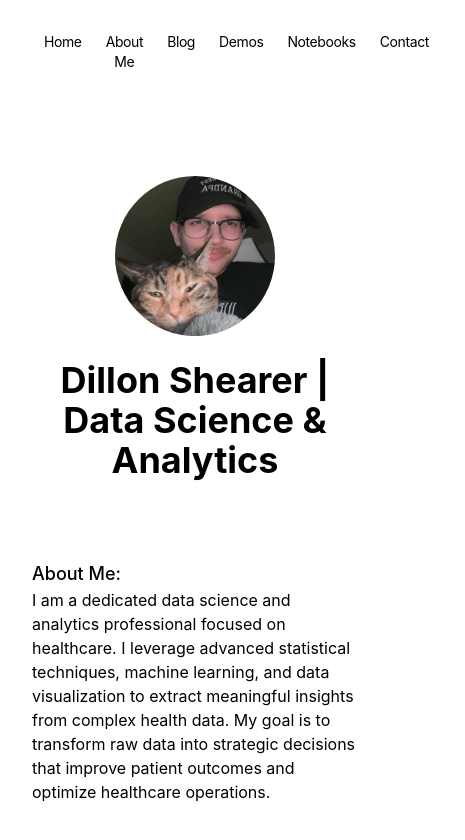
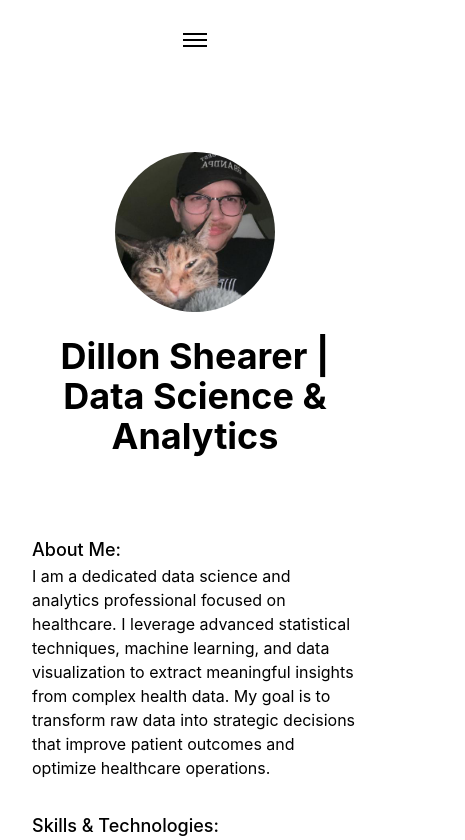
Before and after one commit to dillon-shearer/dillon-shearer-website, a Next.js app: page / in a window 390 px wide. Shown: the top 840 px of the page, 465 px wide, since content can reach past the window. Built offline with nearby package versions, Linux system fonts and the light colour scheme.

Commit message:
add hamburger nav for mobile only

```diff
--- a/app/components/nav.tsx
+++ b/app/components/nav.tsx
@@ -1,4 +1,7 @@
+'use client'
+
 import Link from 'next/link'
+import { useState } from 'react'
 
 const navItems = {
   '/': {
@@ -18,16 +21,19 @@ const navItems = {
   },
   '/contact': {
     name: 'Contact',
-  }
+  },
 }
 
 export function Navbar() {
+  const [mobileMenuOpen, setMobileMenuOpen] = useState(false)
+
   return (
     <div className="max-w-7xl mx-auto px-6">
       <aside className="mb-8 tracking-tight text-center">
         <div className="lg:sticky lg:top-20">
+          {/* Desktop Navigation */}
           <nav
-            className="flex flex-row items-center justify-center relative px-0 pb-0 fade"
+            className="hidden md:flex flex-row items-center justify-center relative px-0 pb-0 fade"
             id="nav"
           >
             <div className="flex flex-row space-x-0 justify-center w-full">
@@ -44,6 +50,40 @@ export function Navbar() {
               })}
             </div>
           </nav>
+
+          {/* Mobile Navigation */}
+          <div className="md:hidden">
+            {/* Hamburger Button */}
+            <button
+              onClick={() => setMobileMenuOpen(!mobileMenuOpen)}
+              className="flex flex-col items-center justify-center w-8 h-8 space-y-1"
+              aria-label="Toggle menu"
+            >
+              <span className={`w-6 h-0.5 bg-current transition-all duration-300 ${mobileMenuOpen ? 'rotate-45 translate-y-2' : ''}`} />
+              <span className={`w-6 h-0.5 bg-current transition-all duration-300 ${mobileMenuOpen ? 'opacity-0' : ''}`} />
+              <span className={`w-6 h-0.5 bg-current transition-all duration-300 ${mobileMenuOpen ? '-rotate-45 -translate-y-2' : ''}`} />
+            </button>
+
+            {/* Mobile Menu */}
+            {mobileMenuOpen && (
+              <nav className="mt-4 py-4 bg-white dark:bg-black border border-gray-200 dark:border-gray-700 rounded-lg shadow-lg">
+                <div className="flex flex-col space-y-1">
+                  {Object.entries(navItems).map(([path, { name }]) => {
+                    return (
+                      <Link
+                        key={path}
+                        href={path}
+                        onClick={() => setMobileMenuOpen(false)}
+                        className="transition-all hover:text-neutral-800 dark:hover:text-neutral-200 hover:bg-gray-50 dark:hover:bg-gray-800 px-4 py-3 text-base"
+                      >
+                        {name}
+                      </Link>
+                    )
+                  })}
+                </div>
+              </nav>
+            )}
+          </div>
         </div>
       </aside>
     </div>
```
